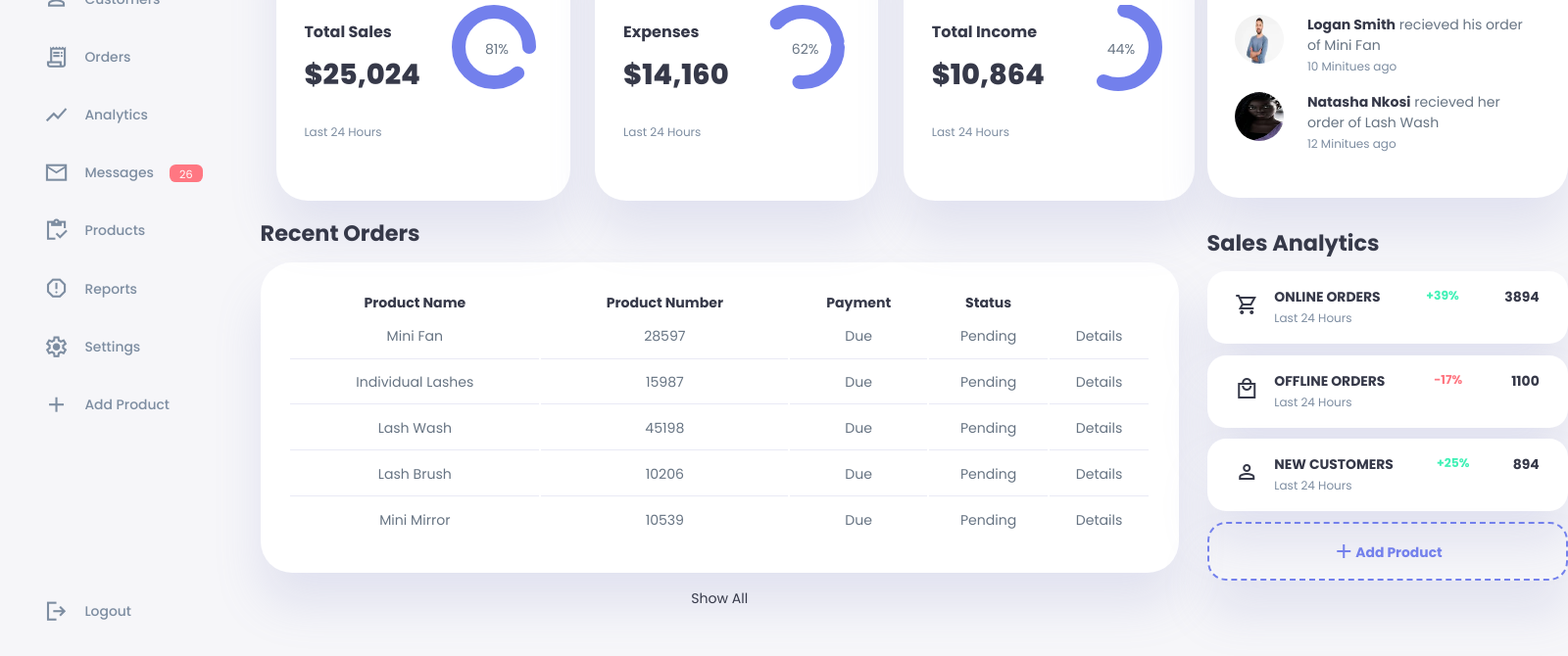
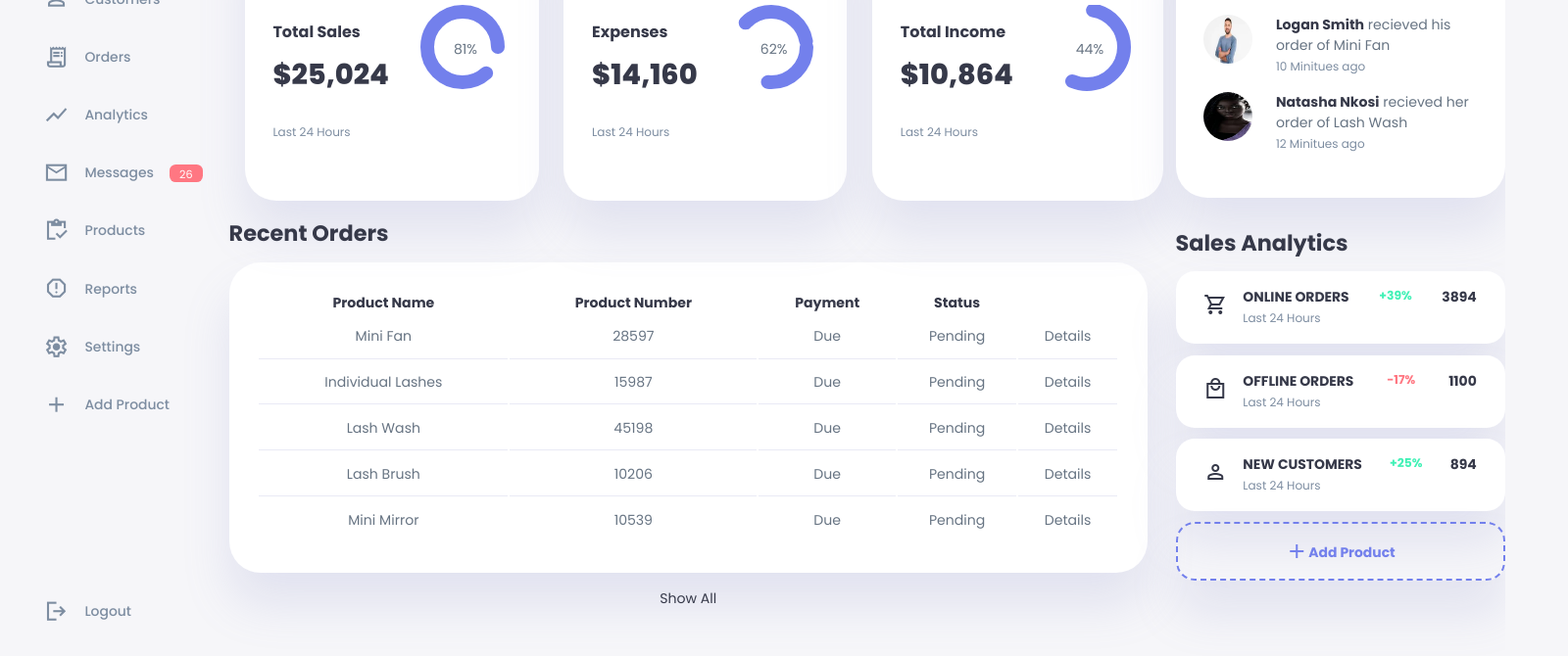
Before and after one commit to Olebxgeng/Admin-Dashboard, a plain HTML site: page index.html in a window 1280 px wide. Shown: the part 228-898 px from the top of the page at 98% size, 1600 px wide, since content can reach past the window. Drawn offline with nearby package versions, Linux system fonts and the light colour scheme.

Commit message:
size changes

```diff
--- a/style.css
+++ b/style.css
@@ -64,7 +64,7 @@ body{
     height: 100%;
     margin: 0 auto;
     gap: 1.8rem;
-    grid-template-columns: 14rem auto 23rem;
+    grid-template-columns: 12rem auto 21rem;
 }
 
 a{
```
